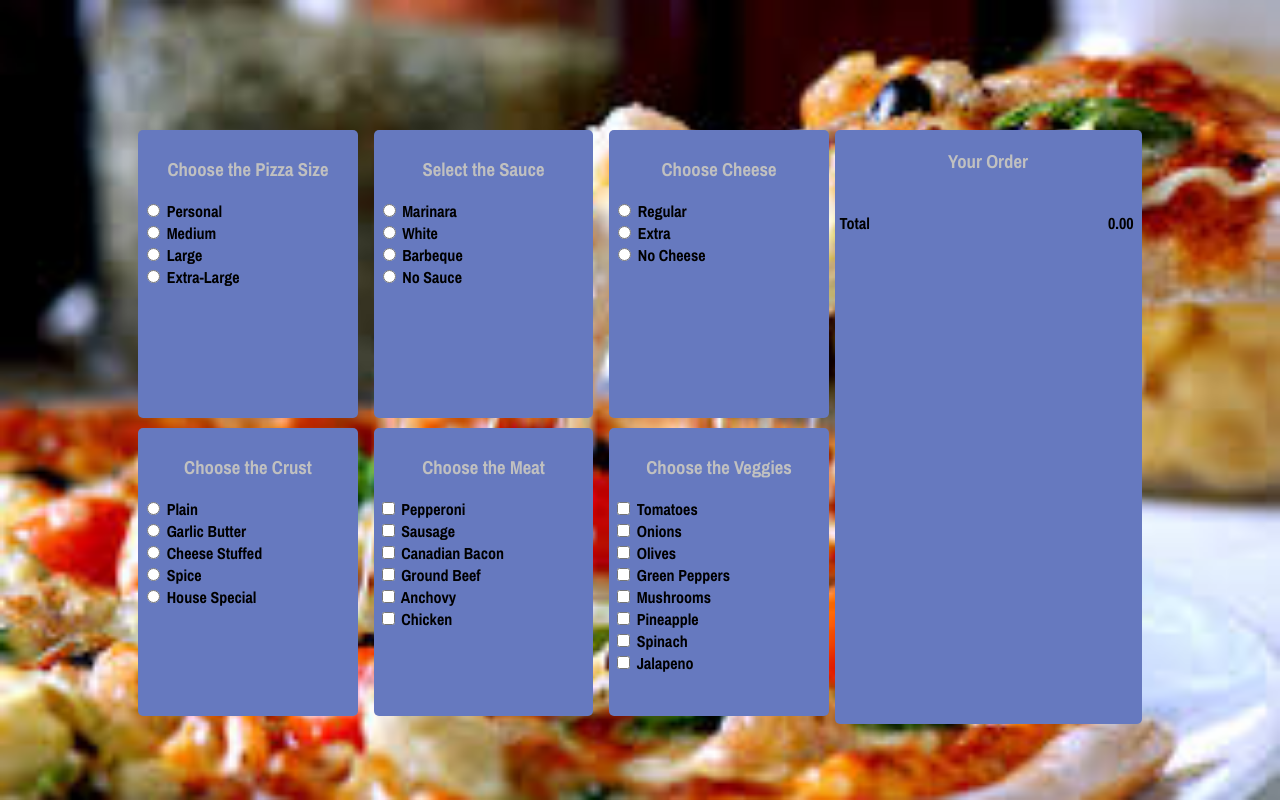
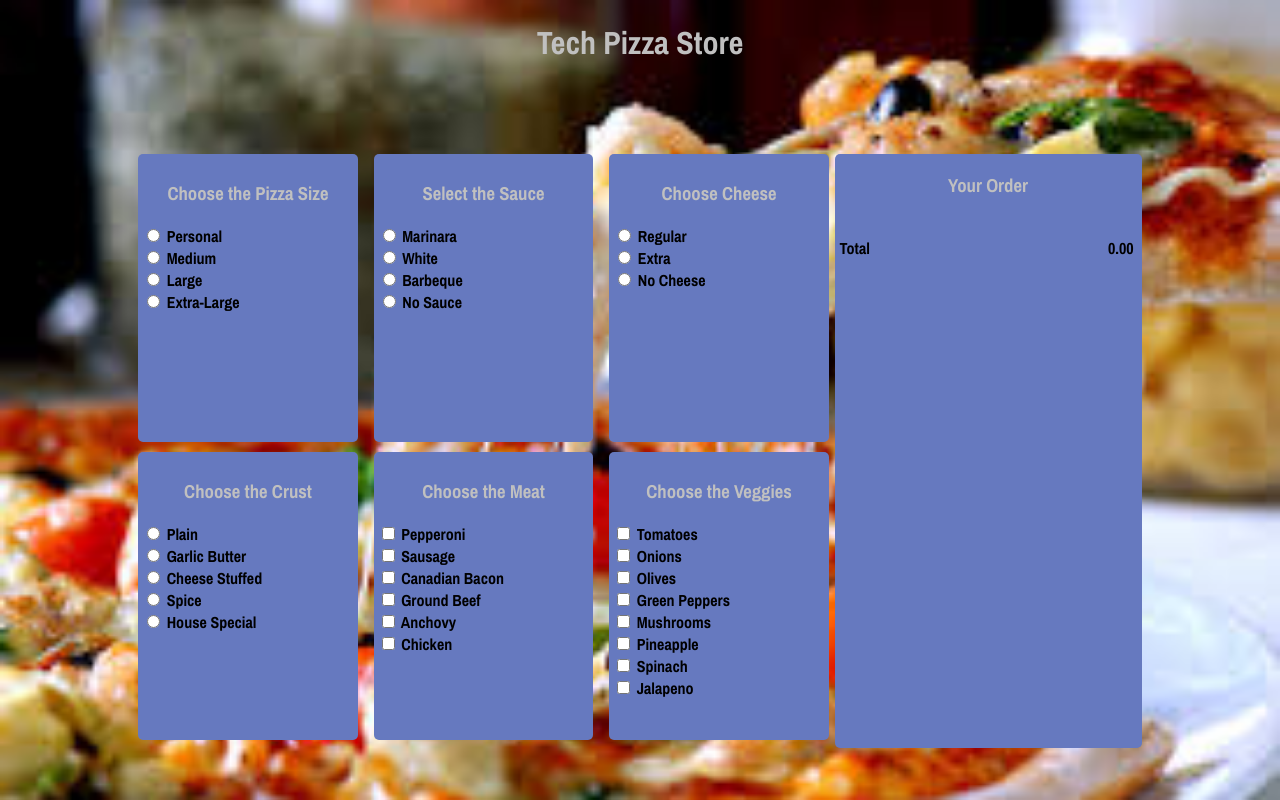
Before and after one commit to sajibhaskaran/PizzaStore, a plain HTML site: page index.html in a window 1280 px wide. Drawn offline with nearby package versions, Linux system fonts and the light colour scheme.

Commit message:
modified

```diff
--- a/css/style.css
+++ b/css/style.css
@@ -9,7 +9,8 @@ body{
   font-weight: 700;
 }
 
-h3{
+
+h1, h3{
   text-align: center;
   color: silver;
 }
@@ -18,7 +19,7 @@ h3{
 #outer_container {
   width: 80vw;
   height: 70vh;
-  margin: 15vh auto;
+  margin: 10vh auto;
 }
 .box{
   width: 23%;
@@ -52,20 +53,16 @@ p{
 #order, #total {
   width:70%;
   height:;
-//  background-color: blue;
   float:left;
 
 }
 #price, #total_price {
-  //padding-top:7px;
   width:29%;
   height:;
-  //background-color: gray;
   float:left;
   text-align: right;
 }
 #price p{
-  //padding: 4px;
   margin: 0;
 }
 
--- a/index.html
+++ b/index.html
@@ -7,6 +7,7 @@
   <link rel="stylesheet" href="css/style.css">
 </head>
 <body>
+  <h1>Tech Pizza Store</h1>
   <div id="outer_container">
   <div class="box">
      <div class="half_box size">
--- a/js/index.js
+++ b/js/index.js
@@ -44,7 +44,7 @@ var getHTML = (total, price) =>{
   for(var key of Object.keys(total)){
   if(Array.isArray(total[key])){
     for(item in total[key]){
-
+// Creating teh elements and appending to the nodes.
       var itemnode = document.createElement("p");
       var textnode = document.createTextNode(total[key][item]);
           itemnode.appendChild(textnode);
```
